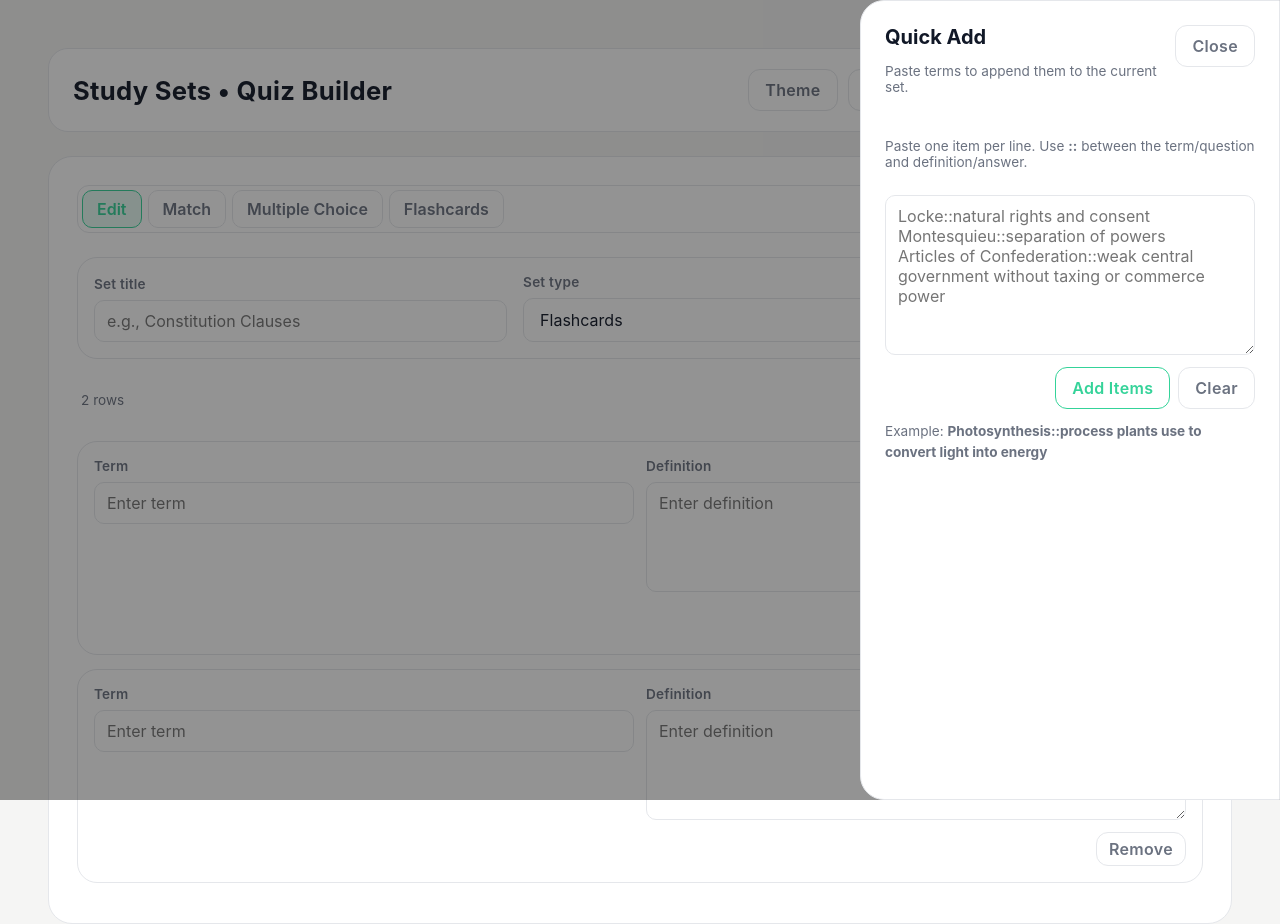
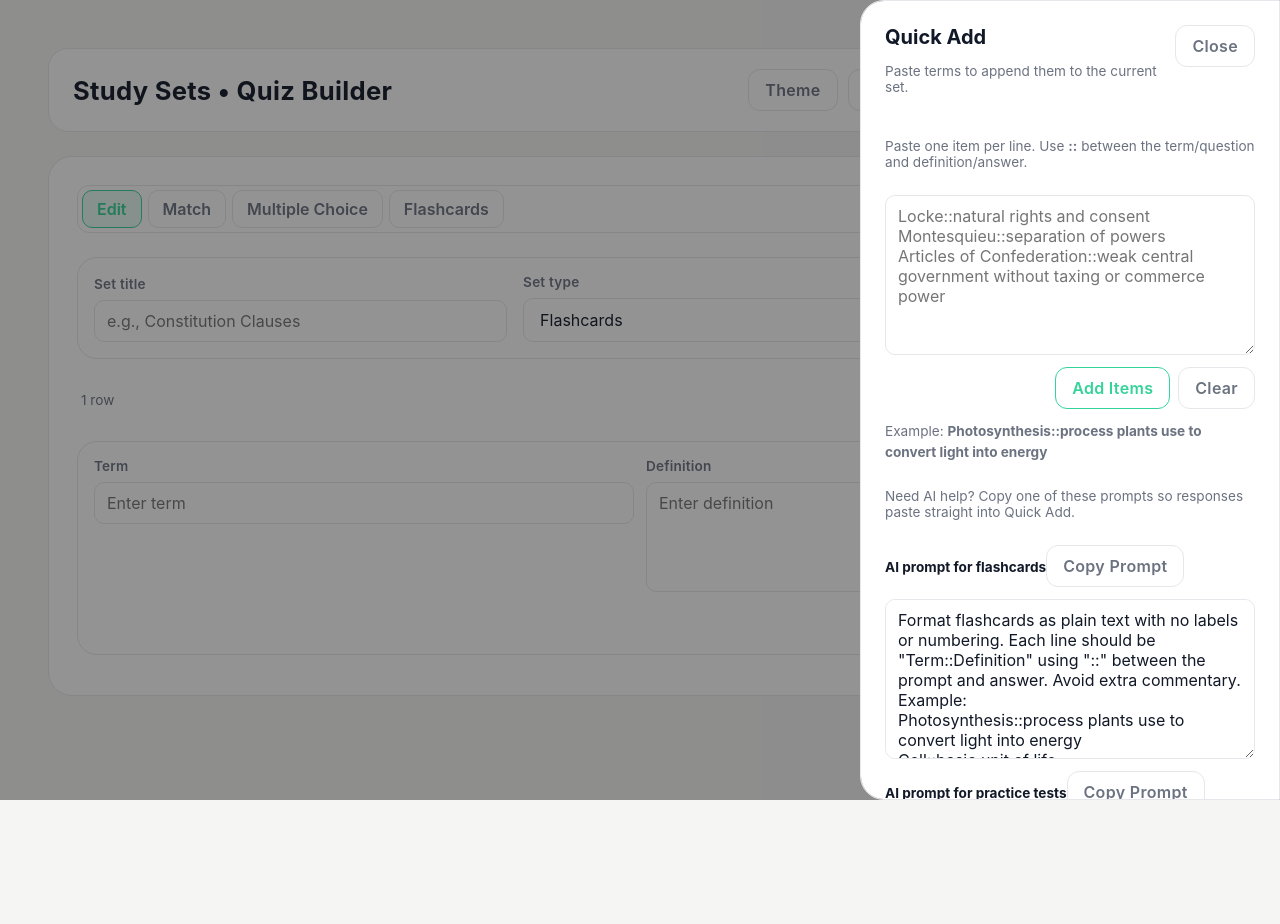
Before and after one commit to brentcrosby/quiz-website, a React (Vite) app: page / in a window 1280 px wide. Both pictures are taken after a click on the button "Quick Add". After the commit the page ends 800 px from the top, so only its background shows below. Built offline with nearby package versions, Linux system fonts and the light colour scheme.

Commit message:
update qol

```diff
--- a/src/App.jsx
+++ b/src/App.jsx
@@ -1,4 +1,4 @@
-import { useEffect, useMemo, useState } from 'react';
+import { useEffect, useMemo, useRef, useState } from 'react';
 import { Header } from './components/Header.jsx';
 import { SetList } from './components/SetList.jsx';
 import { QuickImport } from './components/QuickImport.jsx';
@@ -57,8 +57,23 @@ const createEmptyDraft = (type = SET_TYPES.FLASHCARD) => ({
   items:
     type === SET_TYPES.PRACTICE
       ? [createEmptyItem(SET_TYPES.PRACTICE)]
-      : [createEmptyItem(), createEmptyItem()]
+      : [createEmptyItem()]
 });
+
+const isEmptyFlashcardDraftItem = (item) => {
+  const term = item.term?.trim() ?? '';
+  const def = item.def?.trim() ?? '';
+  return !term && !def;
+};
+
+const isEmptyPracticeDraftItem = (item) => {
+  const prompt = item.prompt?.trim() ?? '';
+  const correct = item.correctAnswer?.trim() ?? '';
+  const hasDistractors = Array.isArray(item.distractors)
+    ? item.distractors.some((value) => value?.trim())
+    : false;
+  return !prompt && !correct && !hasDistractors;
+};
 
 const cleanItems = (items, type = SET_TYPES.FLASHCARD) => {
   if (type === SET_TYPES.PRACTICE) {
@@ -103,7 +118,8 @@ function draftFromSet(set) {
     return createEmptyDraft();
   }
   const type = set.type === SET_TYPES.PRACTICE ? SET_TYPES.PRACTICE : SET_TYPES.FLASHCARD;
-  const items = set.items.length ? set.items : [createEmptyItem(type)];
+  const sanitizedItems = cleanItems(Array.isArray(set.items) ? set.items : [], type);
+  const items = sanitizedItems.length ? sanitizedItems : [createEmptyItem(type)];
   return {
     id: set.id ?? null,
     type,
@@ -196,11 +212,30 @@ export default function App() {
     [draft.type]
   );
 
+  const hasInitializedDraftRef = useRef(false);
+
   useEffect(() => {
     if (!availableTabs.some((tab) => tab.id === activeTab)) {
       setActiveTab('edit');
     }
   }, [availableTabs, activeTab]);
+
+  useEffect(() => {
+    if (hasInitializedDraftRef.current) {
+      return;
+    }
+    if (!currentId) {
+      hasInitializedDraftRef.current = true;
+      return;
+    }
+    const currentSet = sets[currentId];
+    if (!currentSet) {
+      hasInitializedDraftRef.current = true;
+      return;
+    }
+    setDraft(draftFromSet(currentSet));
+    hasInitializedDraftRef.current = true;
+  }, [currentId, sets]);
 
   useEffect(() => {
     const handleKey = (event) => {
@@ -516,7 +551,7 @@ export default function App() {
       setDraft((prev) => ({
         ...prev,
         items: [
-          ...prev.items,
+          ...prev.items.filter((item) => !isEmptyPracticeDraftItem(item)),
           ...items.map((item) => ({
             id: createId('question'),
             prompt: item.prompt,
@@ -537,7 +572,7 @@ export default function App() {
     setDraft((prev) => ({
       ...prev,
       items: [
-        ...prev.items,
+        ...prev.items.filter((item) => !isEmptyFlashcardDraftItem(item)),
         ...items.map((item) => ({
           id: createId('row'),
           term: item.term,
--- a/src/components/QuickImport.jsx
+++ b/src/components/QuickImport.jsx
@@ -1,4 +1,4 @@
-import { useState } from 'react';
+import { useEffect, useRef, useState } from 'react';
 import { parseQuickImport, parsePracticeImport } from '../utils/parseImport.js';
 
 const SAMPLE_FLASHCARD_TEXT = `Locke::natural rights and consent
@@ -8,8 +8,33 @@ Articles of Confederation::weak central government without taxing or commerce po
 const SAMPLE_PRACTICE_TEXT = `Who wrote the Declaration of Independence?::Thomas Jefferson;;George Washington;;Benjamin Franklin;;John Adams
 The First Amendment protects free speech.::true`;
 
+const FLASHCARD_AI_PROMPT = `Format flashcards as plain text with no labels or numbering. Each line should be "Term::Definition" using "::" between the prompt and answer. Avoid extra commentary. Example:\nPhotosynthesis::process plants use to convert light into energy\nCell::basic unit of life`;
+
+const PRACTICE_AI_PROMPT = `Format practice questions as plain text with no numbering. For multiple choice, output "Question::Correct Answer;;Distractor 1;;Distractor 2;;Distractor 3" and keep the correct answer first with distractors separated by ";;". For true/false, output "Question::true" or "Question::false". Example:\nWhat is 2+2?::4;;3;;5;;6\nThe sky is blue::true`;
+
+const PROMPT_CONFIG = [
+  {
+    key: 'flashcard',
+    label: 'AI prompt for flashcards',
+    text: FLASHCARD_AI_PROMPT
+  },
+  {
+    key: 'practice',
+    label: 'AI prompt for practice tests',
+    text: PRACTICE_AI_PROMPT
+  }
+];
+
 export function QuickImport({ onImport, onAfterImport, setType = 'flashcard' }) {
   const [value, setValue] = useState('');
+  const [copiedPrompt, setCopiedPrompt] = useState(null);
+  const copyResetRef = useRef(null);
+
+  useEffect(() => () => {
+    if (copyResetRef.current) {
+      window.clearTimeout(copyResetRef.current);
+    }
+  }, []);
 
   const handleParse = () => {
     const parser = setType === 'practice' ? parsePracticeImport : parseQuickImport;
@@ -21,6 +46,43 @@ export function QuickImport({ onImport, onAfterImport, setType = 'flashcard' })
     setValue('');
     if (onAfterImport) {
       onAfterImport();
+    }
+  };
+
+  const handleCopyPrompt = async (key, text) => {
+    let copied = false;
+    if (typeof navigator !== 'undefined' && navigator.clipboard?.writeText) {
+      try {
+        await navigator.clipboard.writeText(text);
+        copied = true;
+      } catch (error) {
+        copied = false;
+      }
+    }
+    if (!copied && typeof document !== 'undefined') {
+      try {
+        const scratch = document.createElement('textarea');
+        scratch.value = text;
+        scratch.setAttribute('readonly', '');
+        scratch.style.position = 'absolute';
+        scratch.style.left = '-9999px';
+        document.body.appendChild(scratch);
+        scratch.select();
+        copied = document.execCommand('copy');
+        document.body.removeChild(scratch);
+      } catch (error) {
+        copied = false;
+      }
+    }
+    if (copied) {
+      setCopiedPrompt(key);
+      if (copyResetRef.current) {
+        window.clearTimeout(copyResetRef.current);
+      }
+      copyResetRef.current = window.setTimeout(() => {
+        setCopiedPrompt(null);
+        copyResetRef.current = null;
+      }, 2000);
     }
   };
 
@@ -60,6 +122,24 @@ export function QuickImport({ onImport, onAfterImport, setType = 'flashcard' })
           Example: <strong>Photosynthesis::process plants use to convert light into energy</strong>
         </div>
       )}
+      <div className="quick-import__prompts stack">
+        <p className="muted small">Need AI help? Copy one of these prompts so responses paste straight into Quick Add.</p>
+        {PROMPT_CONFIG.map((prompt) => (
+          <div key={prompt.key} className="quick-import__prompt stack">
+            <div className="quick-import__prompt-header">
+              <strong className="small">{prompt.label}</strong>
+              <button
+                type="button"
+                className="button ghost"
+                onClick={() => handleCopyPrompt(prompt.key, prompt.text)}
+              >
+                {copiedPrompt === prompt.key ? 'Copied!' : 'Copy Prompt'}
+              </button>
+            </div>
+            <textarea readOnly value={prompt.text} rows={prompt.key === 'practice' ? 6 : 5} />
+          </div>
+        ))}
+      </div>
     </section>
   );
 }
--- a/src/hooks/useStudySets.js
+++ b/src/hooks/useStudySets.js
@@ -2,6 +2,7 @@ import { useCallback, useEffect, useMemo, useState } from 'react';
 import { createId } from '../utils/id.js';
 
 const STORAGE_KEY = 'quiz-sets-v2';
+const CURRENT_ID_KEY = 'quiz-sets-current-id';
 
 const DEFAULT_TYPE = 'flashcard';
 
@@ -117,9 +118,21 @@ function loadInitialSets() {
   }
 }
 
+function readStoredCurrentId() {
+  if (typeof window === 'undefined') {
+    return null;
+  }
+  try {
+    return window.localStorage.getItem(CURRENT_ID_KEY);
+  } catch (error) {
+    console.warn('Failed to read stored current set id:', error);
+    return null;
+  }
+}
+
 export function useStudySets() {
   const [sets, setSets] = useState(loadInitialSets);
-  const [currentId, setCurrentId] = useState(null);
+  const [currentId, setCurrentId] = useState(readStoredCurrentId);
 
   useEffect(() => {
     if (typeof window === 'undefined') {
@@ -127,6 +140,27 @@ export function useStudySets() {
     }
     window.localStorage.setItem(STORAGE_KEY, JSON.stringify(sets));
   }, [sets]);
+
+  useEffect(() => {
+    if (typeof window === 'undefined') {
+      return;
+    }
+    try {
+      if (currentId && sets[currentId]) {
+        window.localStorage.setItem(CURRENT_ID_KEY, currentId);
+      } else {
+        window.localStorage.removeItem(CURRENT_ID_KEY);
+      }
+    } catch (error) {
+      console.warn('Failed to persist current set id:', error);
+    }
+  }, [currentId, sets]);
+
+  useEffect(() => {
+    if (currentId && !sets[currentId]) {
+      setCurrentId(null);
+    }
+  }, [sets, currentId]);
 
   const saveSet = useCallback(
     ({ id, title, type = DEFAULT_TYPE, items }) => {
```
